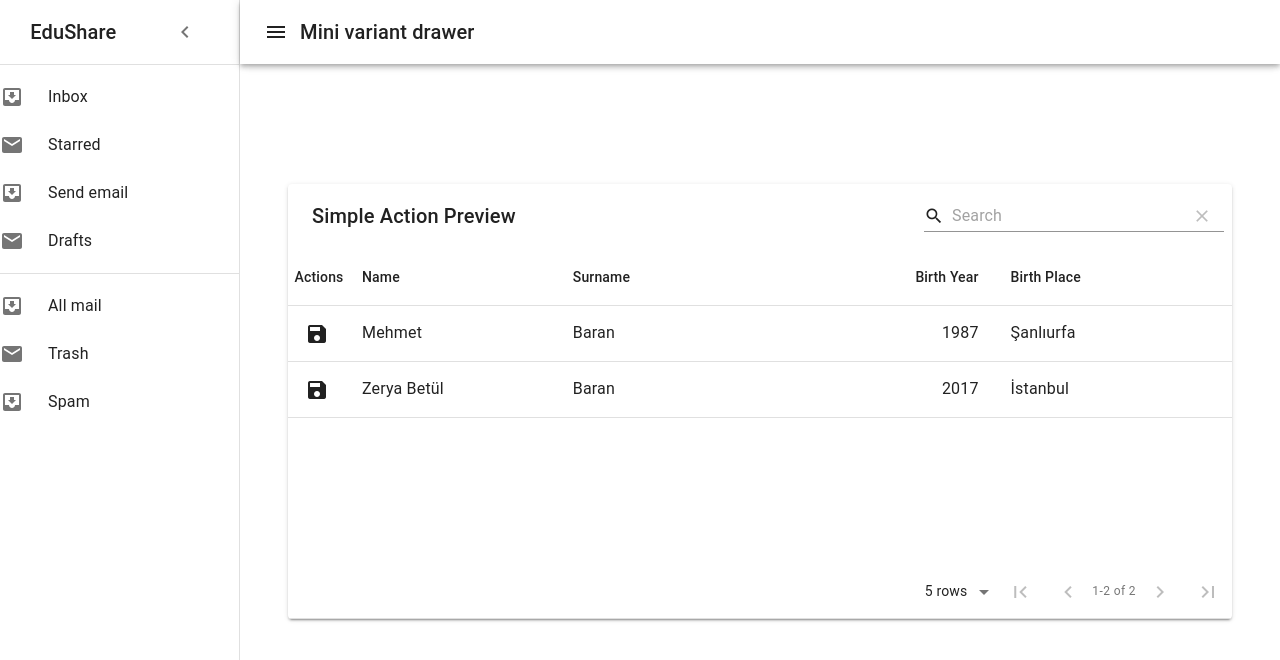
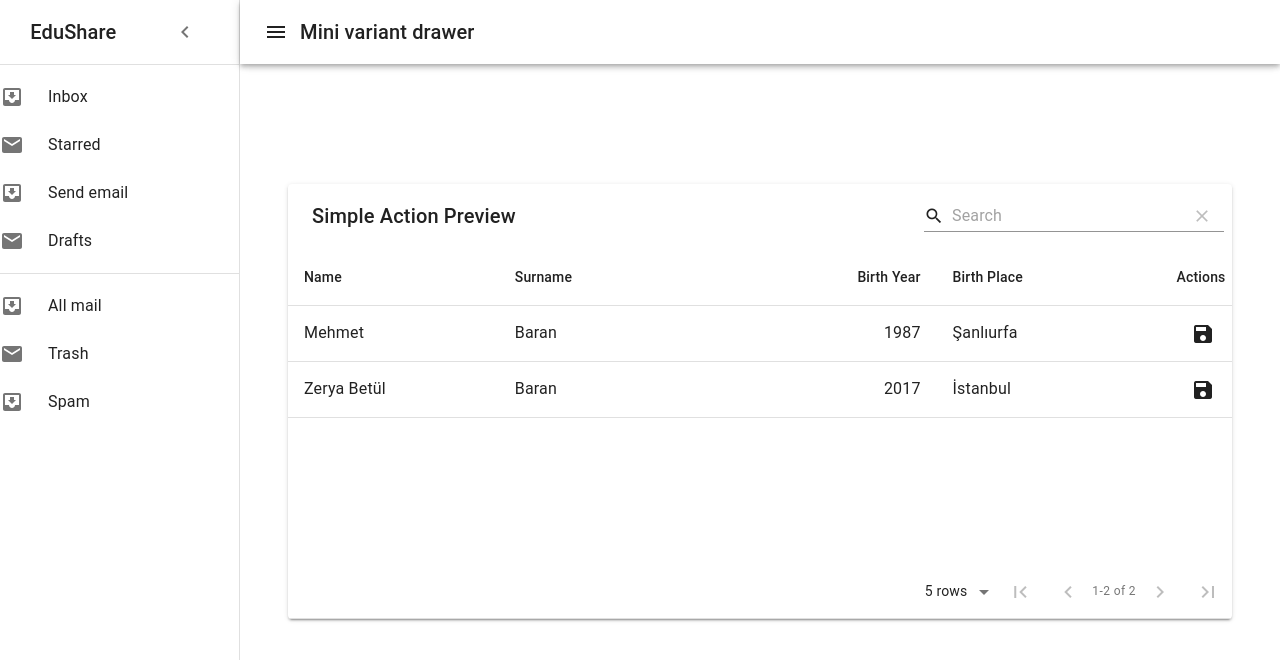
Before and after one commit to heshanm27/EduShare, a React (Create React App) app: page /org in a window 1280 px wide. Shown: the top 660 px of the page. Built offline with nearby package versions, Linux system fonts and the light colour scheme.

Commit message:
Update imports

```diff
--- a/src/Pages/Opportunities/OppertunitesAdmin.js
+++ b/src/Pages/Opportunities/OppertunitesAdmin.js
@@ -8,6 +8,7 @@ export default function OppertunitesAdmin() {
       <Container maxWidth="xl">
         <MaterialTable
           title="Simple Action Preview"
+          options={{ actionsColumnIndex: -1, addRowPosition: "first" }}
           columns={[
             { title: "Name", field: "name" },
             { title: "Surname", field: "surname" },
--- a/src/Pages/SignIn/SignIn.js
+++ b/src/Pages/SignIn/SignIn.js
@@ -8,7 +8,6 @@ import Typography from "@mui/material/Typography";
 import Container from "@mui/material/Container";
 import { Paper, Stack } from "@mui/material";
 import LoadingButton from "@mui/lab/LoadingButton";
-import { useNavigate } from "react-router-dom";
 import CustomNavBar from "../../Components/NavBar/CustomNavBar";
 import CustomPasswordInput from "../../Components/CustomPasswordInput/CustomePasswordInput";
 import CustomTextField from "../../Components/CustomTextField/CustomTextField";
--- a/src/Pages/SignUp.js/SignUp.js
+++ b/src/Pages/SignUp.js/SignUp.js
@@ -4,7 +4,6 @@ import CssBaseline from "@mui/material/CssBaseline";
 import Link from "@mui/material/Link";
 import Grid from "@mui/material/Grid";
 import Box from "@mui/material/Box";
-import LockOutlinedIcon from "@mui/icons-material/LockOutlined";
 import Typography from "@mui/material/Typography";
 import Container from "@mui/material/Container";
 import { IconButton, Paper, Stack } from "@mui/material";
```
Also changed, not shown: src/Components/NavBar/CustomNavBar.js (+2 -5 lines).
